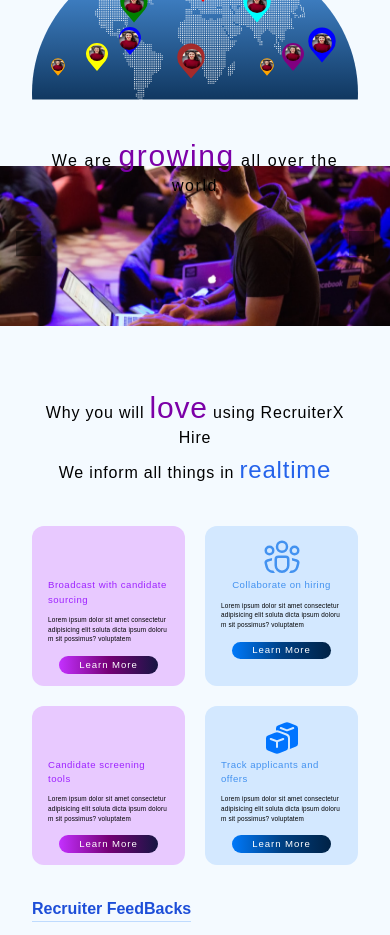
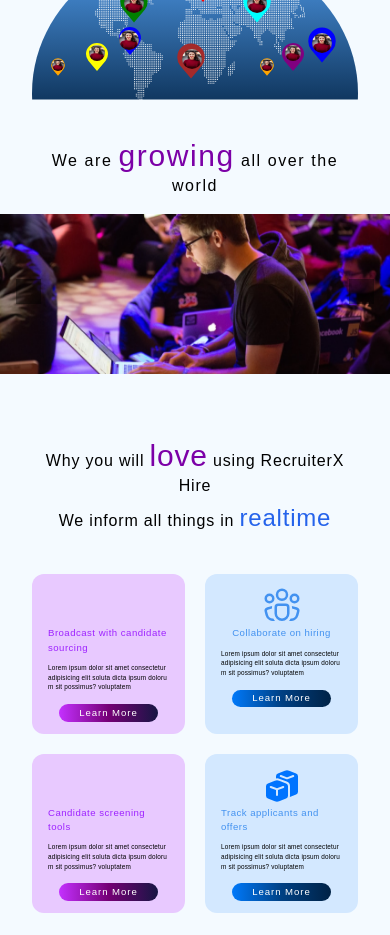
Before and after one commit to NightEncrypter/skillerz, a React (Create React App) app: page / in a window 390 px wide. Shown: the part 2120-3055 px from the top of the page. Built offline with nearby package versions, Linux system fonts and the light colour scheme; some icons are missing.

Commit message:
home-page-running

```diff
--- a/src/components/Reviews/CustomerReviews.tsx
+++ b/src/components/Reviews/CustomerReviews.tsx
@@ -238,7 +238,7 @@
                 </div>
               </div>
 
-              <h3 className="text-center tracking-widest  md:text-2xl my-8  ">
+              <h3 className="text-center tracking-widest  md:text-2xl my-8 mb-[5rem] md:mb-8  ">
                 We are{" "}
                 <span className="text-[#7C00A7] text-3xl md:text-5xl font-medium">
                   growing
```
